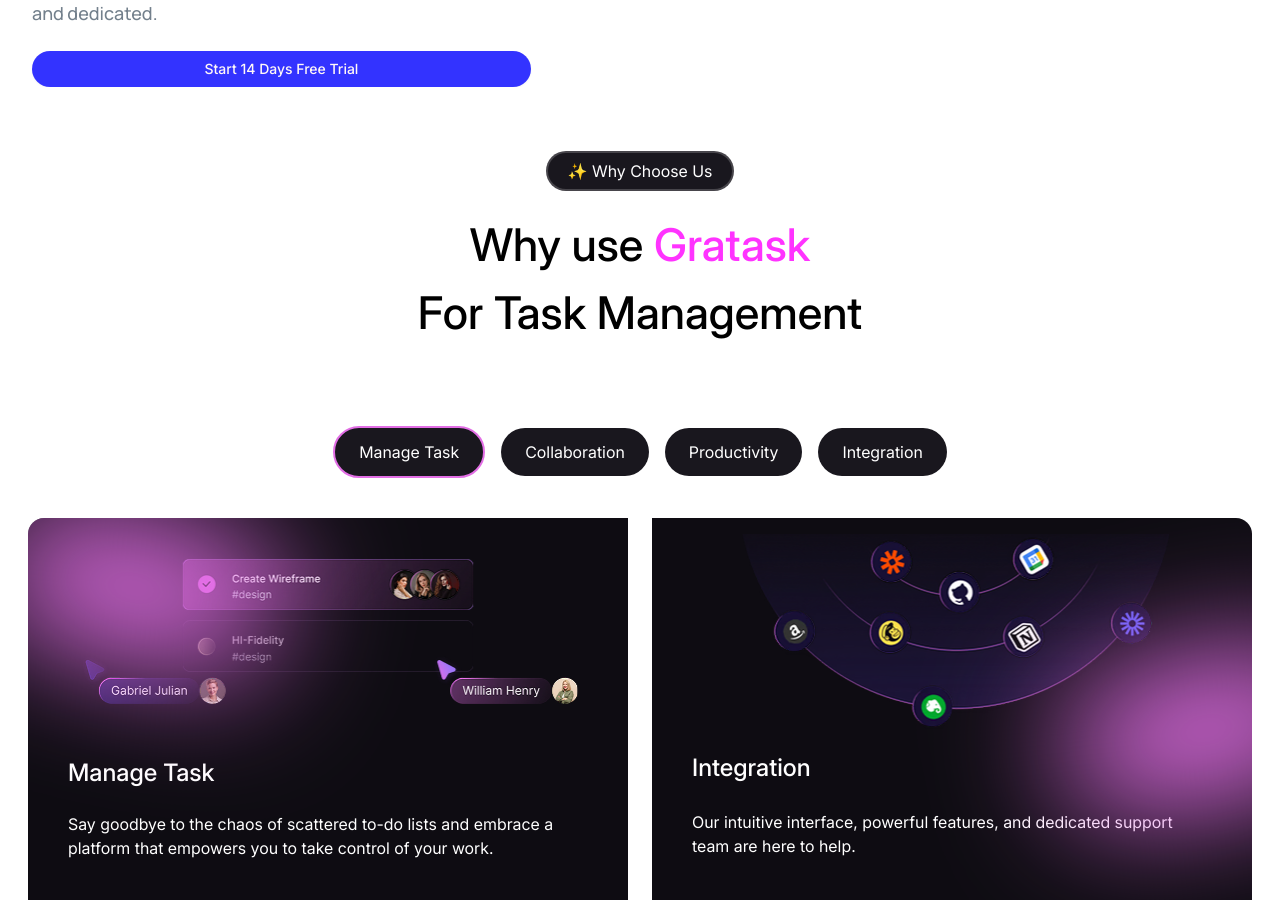
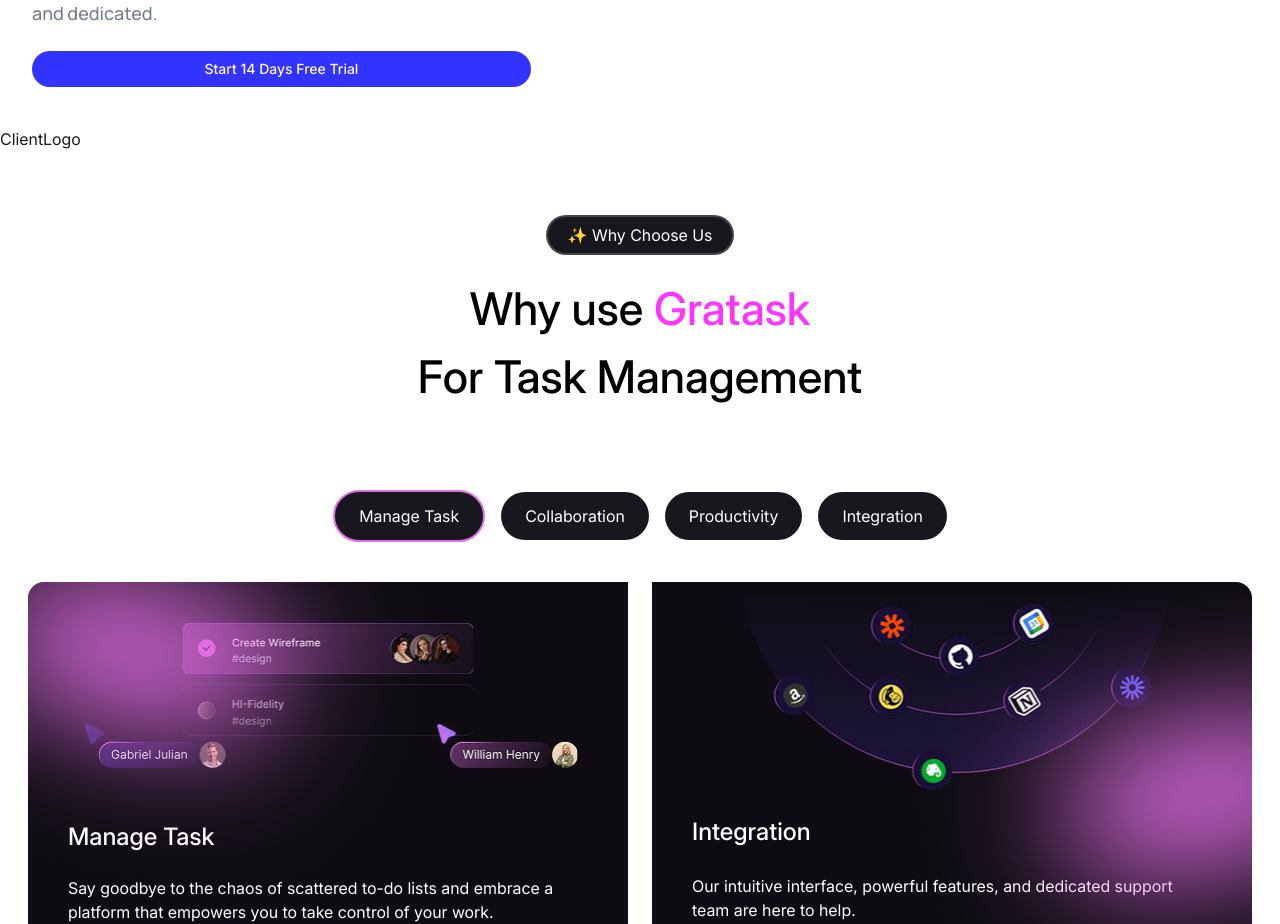
Before and after one commit to Hustle-Devs/gratask-clone, a Next.js app: page / in a window 1280 px wide. Shown: the part 1226-2150 px from the top of the page. Built offline with nearby package versions, Linux system fonts and the light colour scheme.

Commit message:
Update: Client Logo Section Component

```diff
--- a/src/app/page.tsx
+++ b/src/app/page.tsx
@@ -1,3 +1,4 @@
+import ClientLogo from "@/components/home/client-logo/ClientLogo";
 import Hero from "@/components/home/hero/Hero";
 import WhyChooseUs from "@/components/home/why-choose-us/WhyChooseUs";
 
@@ -5,6 +6,7 @@
   return (
     <div className="">
       <Hero />
+      <ClientLogo />
       <WhyChooseUs />
     </div>
   );
--- /dev/null
+++ b/src/components/home/client-logo/ClientLogo.tsx
@@ -0,0 +1,7 @@
+import React from "react";
+
+const ClientLogo = () => {
+  return <div>ClientLogo</div>;
+};
+
+export default ClientLogo;
```
